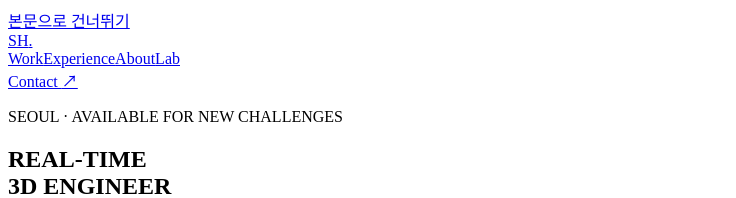
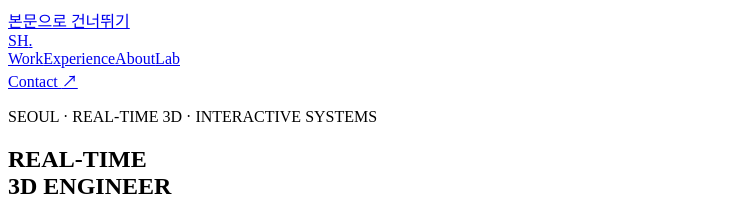
Before and after one commit to ArshesSH/arshessh.github.io, a React (Vite) app: page / in a window 1280 px wide. Shown: the top 198 px of the page, without its empty margins (0-736 px from the left). Built offline with nearby package versions, Linux system fonts and the light colour scheme; the HTML template or start-up script is replaced by a standard one.

Commit message:
fix: keep hero availability claim neutral

```diff
--- a/src/App.tsx
+++ b/src/App.tsx
@@ -116,7 +116,8 @@ function App() {
         <section className="hero" id="top">
           <div className="hero-grid" aria-hidden="true" />
           <p className="eyebrow">
-            <span className="status-dot" /> SEOUL · AVAILABLE FOR NEW CHALLENGES
+            <span className="status-dot" /> SEOUL · REAL-TIME 3D · INTERACTIVE
+            SYSTEMS
           </p>
           <h1>
             REAL-TIME
```
